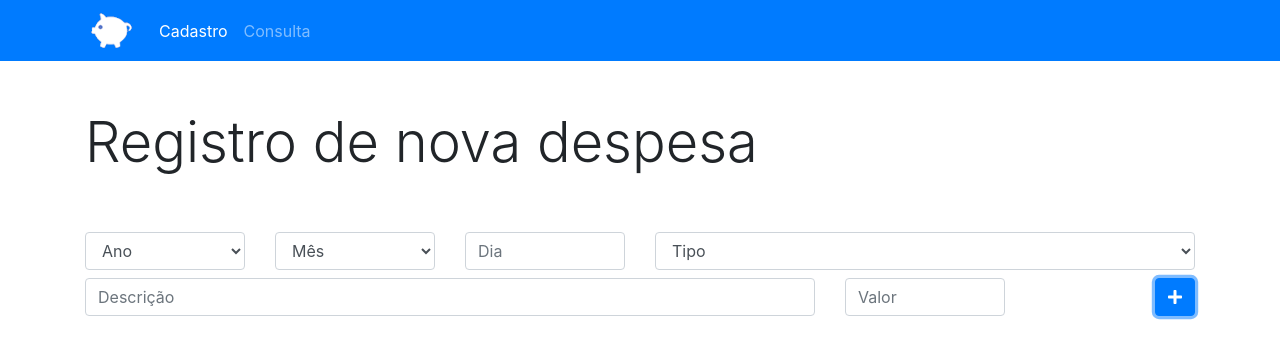
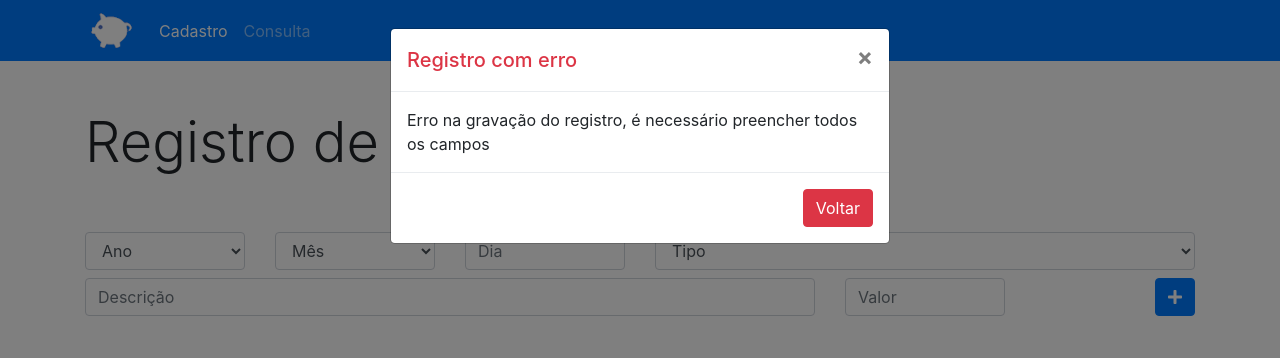
Before and after one commit to Rodric1606/AppOrcamentoPessoal, a plain HTML site: page index.html in a window 1280 px wide. Both pictures are taken after a click on the button 1175 px from the left and 297 px from the top of the page. Drawn offline with nearby package versions, Linux system fonts and the light colour scheme.

Commit message:
Adicionado modal para mensagem gravaçaõ efetuada e erro de gravação

```diff
--- a/app.js
+++ b/app.js
@@ -61,8 +61,17 @@ function cadastrarDespesa() {
 
     if(despesa.validarDados()){
         bd.gravar(despesa)
+        document.getElementById('modalTitulo').innerHTML = 'Registro gravado'
+        document.getElementById('modalTituloDiv').className = 'modal-header text-sucess'
+        document.getElementById('modalConteudo').innerHTML = 'Despesa foi registrada com sucesso!'
+        document.getElementById('modal_btn').className = 'btn btn-sucess'
+        $('#modalRegistraDespesa').modal('show')
     } else{
-
+        document.getElementById('modalTitulo').innerHTML = 'Registro com erro'
+        document.getElementById('modalTituloDiv').className = 'modal-header text-danger'
+        document.getElementById('modalConteudo').innerHTML = 'Erro na gravação do registro, é necessário preencher todos os campos'
+        document.getElementById('modal_btn').className = 'btn btn-danger'
+        $('#modalRegistraDespesa').modal('show')
     }
 }
 // Salvar o cadastro na instrução Local Storage
--- a/index.html
+++ b/index.html
@@ -110,6 +110,27 @@
         </div>
       </div>
     </div>
+            <!-- Modal - Mensagem gravação efetuada/erro gravação -->
+       <div class="modal fade" id="modalRegistraDespesa" tabindex="-1" role="dialog" aria-labelledby="exampleModalLabel"          aria-hidden="true">
+                <div class="modal-dialog" role="document">
+                  <div class="modal-content">
+                    <div id="modalTituloDiv">
+                      <h5 class="modal-title" id="modalTitulo"></h5>
+                      <button type="button" class="close" data-dismiss="modal" aria-label="Close">
+                        <span aria-hidden="true">&times;</span>
+                      </button>
+                    </div>
+                    <div class="modal-body" id="modalConteudo">
+
+                    </div>
+                    <div class="modal-footer">
+
+                      <button type="button" data-dismiss="modal" id="modal_btn">Voltar</button>
+                    </div>
+                  </div>
+                </div>
+        </div>
+
   </body>
 
 </html>
```
